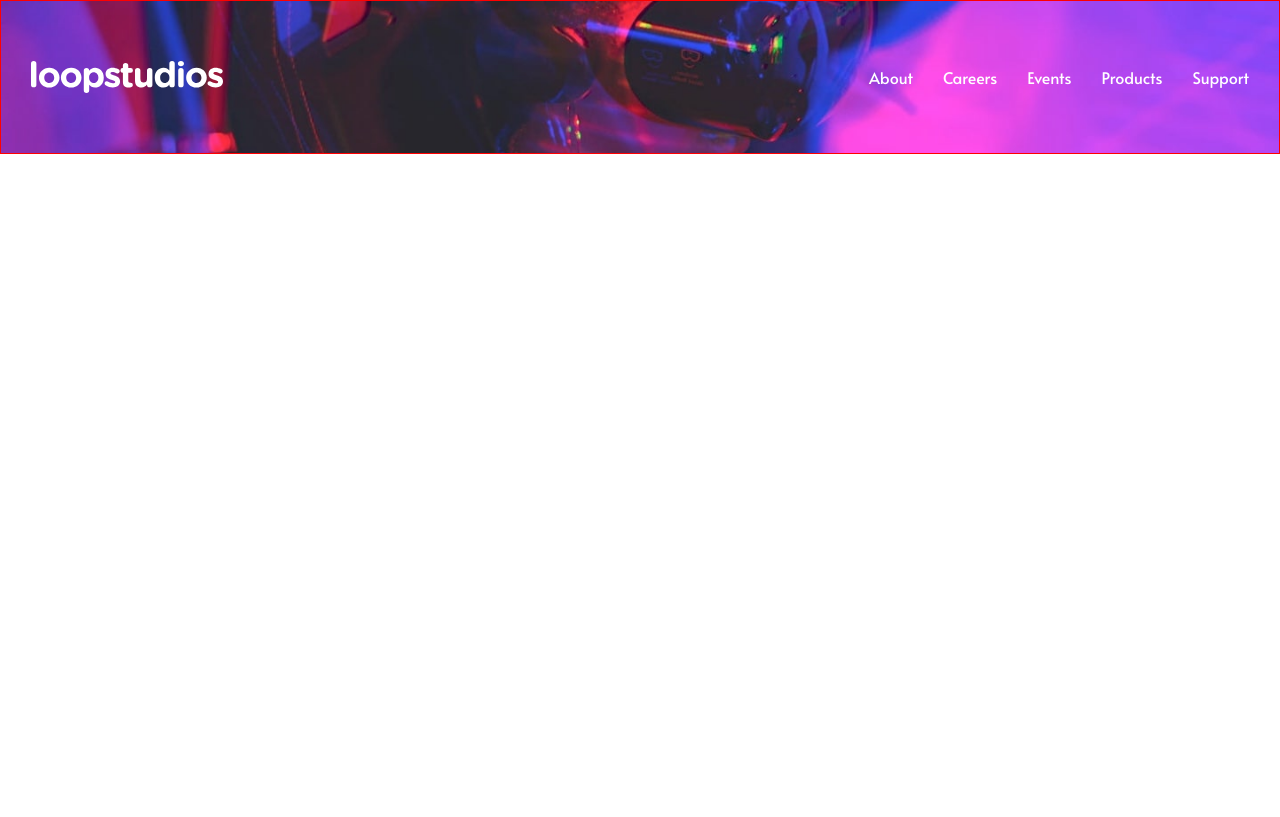
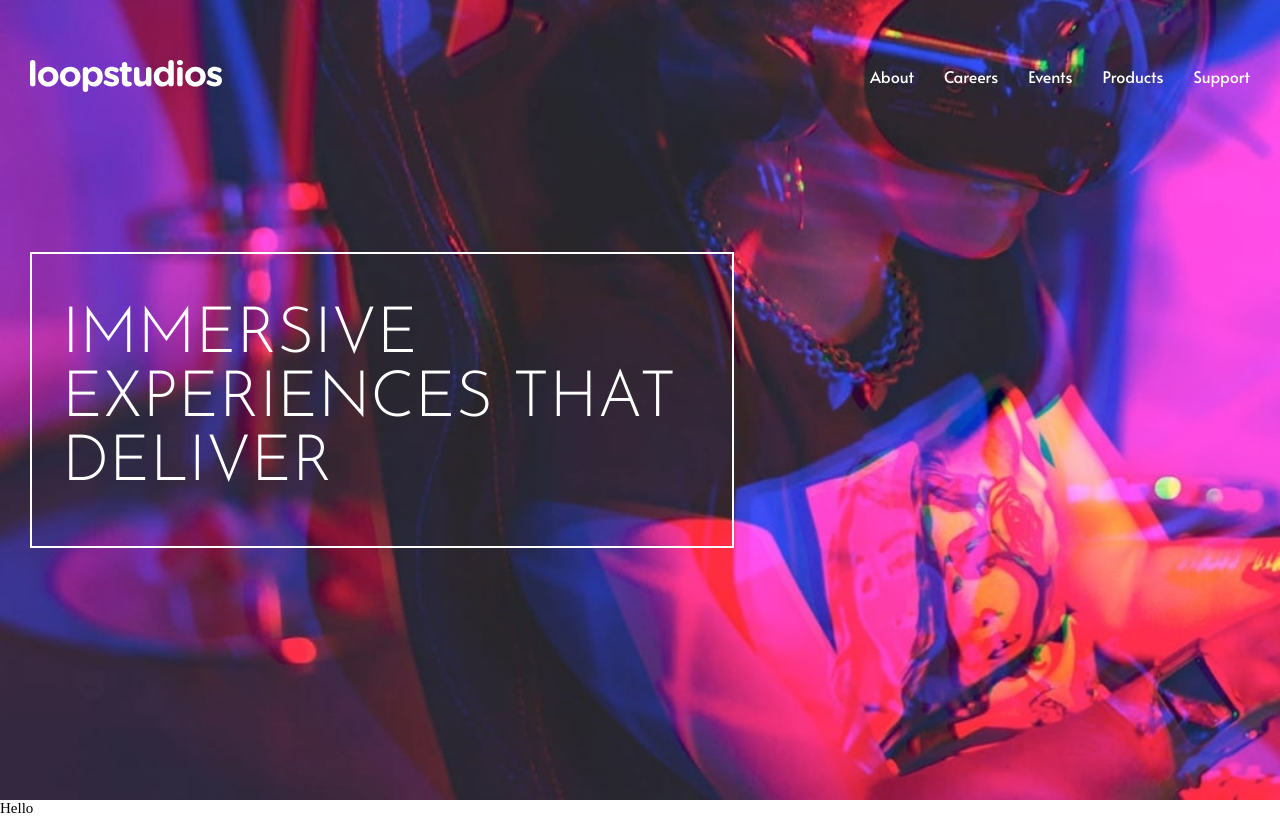
Before and after one commit to undstory/Loopstudios-landpage---Frontend-Mentor-, a React (Create React App) app: page / in a window 1280 px wide. Built offline with nearby package versions, Linux system fonts and the light colour scheme.

Commit message:
welcome component works

```diff
--- a/src/App.js
+++ b/src/App.js
@@ -11,6 +11,7 @@ const App = () => (
   <ThemeProvider theme={theme}>
     <>
       <Welcome />
+      Hello
     </>
   </ThemeProvider>
 
--- a/src/components/Navbar/Navbar.js
+++ b/src/components/Header/Header.js
@@ -1,18 +1,22 @@
 import React, { useState } from 'react'
-import Logo from 'components/Navbar/Logo'
-import Menu from 'components/Navbar/Menu'
-import MenuMobile from 'components/Navbar/MenuMobile'
+import Logo from 'components/Header/Logo'
+import Menu from 'components/Header/Menu'
+import MenuMobile from 'components/Header/MenuMobile'
 import styled from 'styled-components'
 import hamburger from 'images/icon-hamburger.svg'
+import MainTitle from 'components/Header/MainTitle'
 
+const MainHeaderWrapper = styled.section`
+      max-width: 1440px;
+        margin: 0 auto;
+`;
 
 const NavbarWrapper = styled.nav`
     display: flex;
     flex-direction: row;
     justify-content: space-between;
     align-items: center;
-    max-width: 1440px;
-    margin: 0 auto;
+
     padding: 6rem 0;
     position: relative;
 
@@ -34,16 +38,21 @@ const HamburgerBtn = styled.button`
     }
 `;
 
-const Navbar = () => {
+const Header = () => {
     const [menuState, toggleVisibility] = useState(false);
 
     return (
-        <NavbarWrapper>
+        <MainHeaderWrapper>
+            <NavbarWrapper>
             <Logo />
             <HamburgerBtn onClick={() => toggleVisibility(!menuState)}><img src={hamburger} alt="hamburger menu" /></HamburgerBtn>
-            { menuState === false ? <Menu /> : <MenuMobile />}
+            { menuState === false ? <Menu /> : <MenuMobile giveMeState={toggleVisibility} />}
+
         </NavbarWrapper>
+        <MainTitle />
+        </MainHeaderWrapper>
+
     )
     }
 
-export default Navbar
+export default Header
--- /dev/null
+++ b/src/components/Header/MainTitle.js
@@ -0,0 +1,29 @@
+import React from 'react'
+import styled from 'styled-components'
+import Title from 'components/Title'
+
+const MainTitleWrapper = styled.div`
+    padding: 5rem 3rem;
+    width: 55%;
+    border: 2px solid ${({ theme }) => theme.white};
+    margin-top: 10rem;
+
+    @media (max-width: 1500px) {
+        margin-left: 3rem;
+    }
+
+    @media (max-width: 1000px) {
+        margin: 10rem auto;
+        width: 80%;
+        padding: 2rem;
+    }
+
+`;
+
+const MainTitle = () => (
+    <MainTitleWrapper>
+        <Title>Immersive experiences that deliver</Title>
+    </MainTitleWrapper>
+)
+
+export default MainTitle
--- a/src/components/Navbar/MenuMobile.js
+++ b/src/components/Header/MenuMobile.js
@@ -1,6 +1,6 @@
 import React from 'react'
 import styled from 'styled-components'
-import Logo from 'components/Navbar/Logo';
+import Logo from 'components/Header/Logo';
 import closeBtn from 'images/icon-close.svg';
 
 const MobileMenuWrapper = styled.div`
@@ -12,10 +12,19 @@ const MobileMenuWrapper = styled.div`
     width: 100%;
     height: 100vh;
 `;
+
+const CloseWrapper = styled.div`
+    display: flex;
+    flex-direction: row;
+    align-items: center;
+    justify-content: space-between;
+    padding: 5rem 3rem;
+`;
 const MenuWrapper = styled.ul`
     display: flex;
     flex-direction: column;
     color: ${({ theme }) => theme.white};
+    padding: 5rem 3rem;
 `;
 
 const CloseButton = styled.button`
@@ -26,14 +35,17 @@ const CloseButton = styled.button`
 
 const MenuItem = styled.li`
     text-transform: uppercase;
+    font-family: ${({ theme }) => theme.textFont};
+    font-size: 3rem;
+    line-height: 1.8;
 `;
 
-const MenuMobile = () => (
+const MenuMobile = ({giveMeState}) => (
     <MobileMenuWrapper>
-        <div>
+        <CloseWrapper>
             <Logo />
-            <CloseButton><img src={closeBtn} alt="close button" /></CloseButton>
-        </div>
+            <CloseButton onClick={() => giveMeState(false)}><img src={closeBtn} alt="close button" /></CloseButton>
+        </CloseWrapper>
         <MenuWrapper>
             <MenuItem>About</MenuItem>
             <MenuItem>Careers</MenuItem>
--- /dev/null
+++ b/src/components/Title.js
@@ -0,0 +1,21 @@
+
+import styled from "styled-components";
+
+
+
+const Title = styled.h2`
+    font-size: 5vw;
+    text-transform: uppercase;
+    font-family: ${({ theme }) => theme.textFont};
+    color: ${({ theme }) => theme.white};
+    font-weight: 300;
+
+    @media (max-width: 1000px) {
+        font-size: 8vw;
+    }
+
+`;
+
+
+
+export default Title;
--- a/src/layouts/Welcome.js
+++ b/src/layouts/Welcome.js
@@ -1,23 +1,27 @@
 import React from 'react'
 import styled from 'styled-components'
 import backgroundPicture from 'images/desktop/image-hero.jpg'
-import Navbar from 'components/Navbar/Navbar'
+import backgroundPictureMobile from 'images/mobile/image-hero.jpg'
+import Header from 'components/Header/Header'
+
 
 const MainWrapper = styled.section`
-    border: 1px solid red;
     width: 100%;
-    height: 100%;
+    height: 100vh;
     background-image: url(${(props) => props.background});
     /* background-position: center center; */
     background-size: cover;
     background-repeat: no-repeat;
 
+   @media (max-width: 800px) {
+    background-image: url(${(props) => props.backgroundMobile});
+   }
 `;
 
 
 const Welcome = () => (
-    <MainWrapper background={backgroundPicture}>
-        <Navbar />
+    <MainWrapper background={backgroundPicture} backgroundMobile={backgroundPictureMobile}>
+        <Header />
 
     </MainWrapper>
 )
--- a/src/themes/GlobalStyle.js
+++ b/src/themes/GlobalStyle.js
@@ -8,6 +8,11 @@ const GlobalStyle = createGlobalStyle`
         margin: 0;
         padding: 0;
     }
+
+    * {
+  -webkit-font-smoothing: antialiased;
+  -moz-osx-font-smoothing: grayscale;
+}
 
     html {
         font-size: 62.5%;
```
Also changed, not shown: src/components/Header/Logo.js (renamed from src/components/Navbar/Logo.js), src/components/Header/Menu.js (renamed from src/components/Navbar/Menu.js), 1 other file (tests, documents, lock files or other folders).
